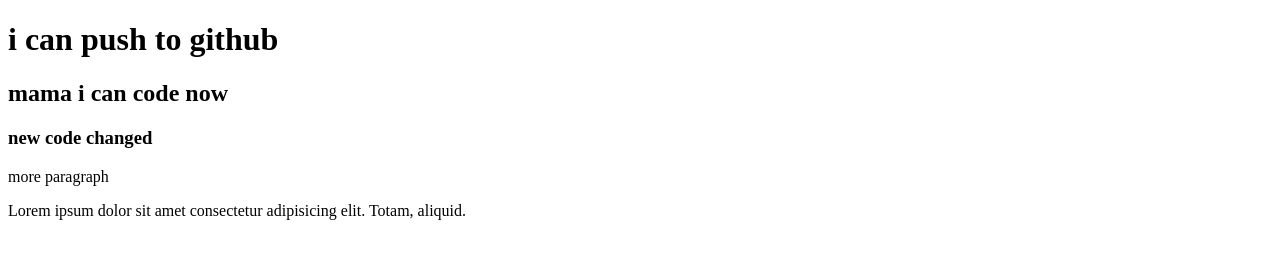
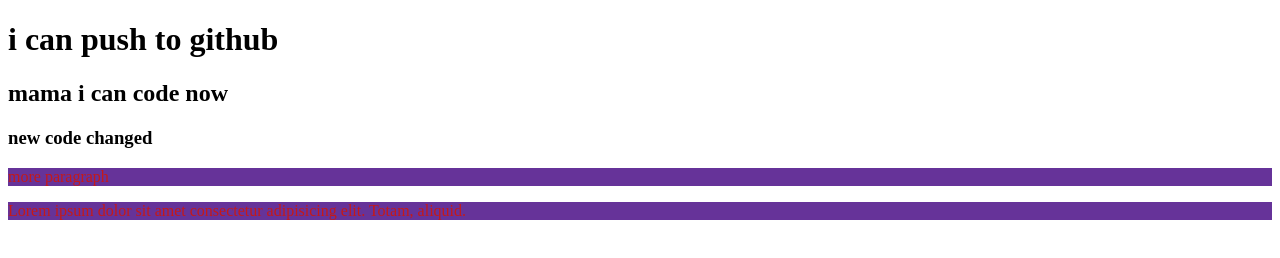
Before and after one commit to OmarFarukbd234/my-pc-repo, a plain HTML site: page index.html in a window 1280 px wide. Drawn offline with Linux system fonts and the light colour scheme.

Commit message:
color changed

```diff
--- a/index.html
+++ b/index.html
@@ -6,6 +6,7 @@
     <meta http-equiv="X-UA-Compatible" content="IE=edge">
     <meta name="viewport" content="width=device-width, initial-scale=1.0">
     <title>my pc repository</title>
+    <link rel="stylesheet" href="style.css">
 </head>
 
 <body>
--- a/style.css
+++ b/style.css
@@ -1,4 +1,4 @@
 p {
   background-color: rebeccapurple;
-  color: black;
+  color: #c51919;
 }
```
